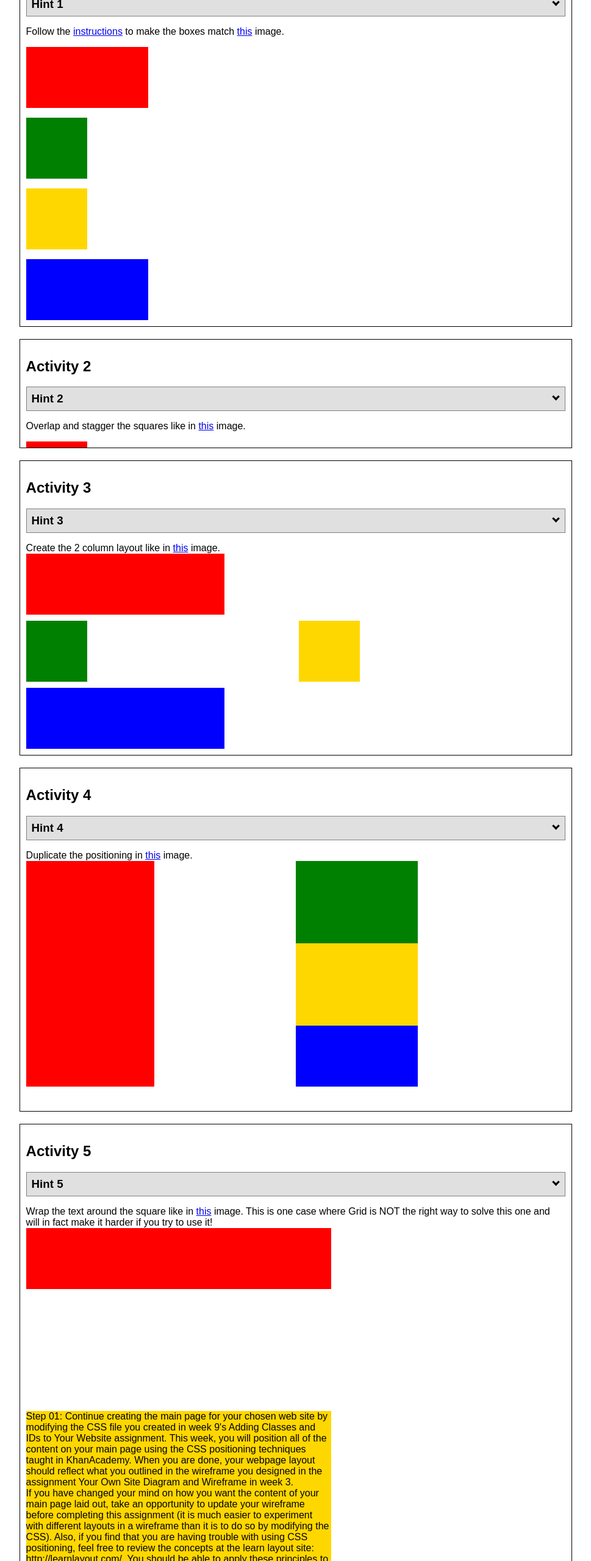
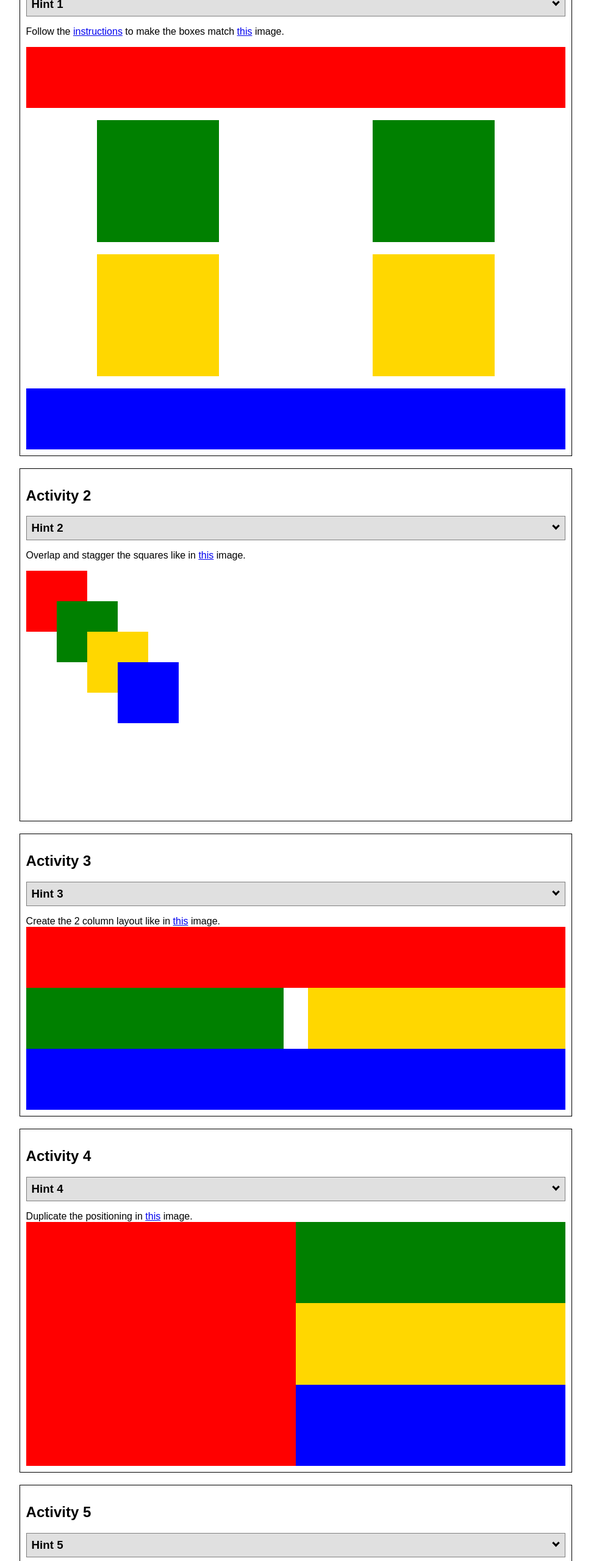
Before and after one commit to ochengevaristus/wdd130, a plain HTML site: page positioning.html in a window 1280 px wide. Shown: the part 240-2800 px from the top of the page at 61% size, without its empty margins (155-1124 px from the left). Drawn offline with Linux system fonts and the light colour scheme.

Commit message:
correction

```diff
--- a/positionstyles.css
+++ b/positionstyles.css
@@ -3,37 +3,36 @@
 .content1 {
   display: grid;
   grid-template-columns: 1fr 1fr;
-  grid-template-rows: repeat(4,100px) ;
-  grid-gap: 1em 1em;
+  justify-items:center;
+  grid-gap: 20px;
 
   /* This is the parent of the activity 1 boxes. */
 
 }
 .red1 {
-  width: 200px;
   height: 100px;
   background-color: red;
-  grid-area: 1 / 1 / 2 / 2;
+  width: 100%;
+  grid-column: 1/3;
 }
 .green1 {
-  width: 100px;
-  height: 100px;
+  width: 200px;
+  height: 200px;
   background-color: green;
-  grid-area: 2 /1 /2 /2;
+
 
 
 }
 .yellow1 {
-  width: 100px;
-  height: 100px;
+  width: 200px;
+  height: 200px;
   background-color: gold;
-  grid-area: 3/ 1/3/2;
 }
 .blue1 {
-  width: 200px;
+  width: 100%;
   height: 100px;
   background-color: blue;
-  grid-area: 4/1/4/2;
+  grid-column: 1/3
 }
 /* Activity 2 styles */
 .content2 {
@@ -44,75 +43,66 @@
   width: 100px;
   height: 100px;
   background-color: red;
-  z-index: 1;
-  position:absolute;
+  grid-column: 1/2;
 
 }
 .green2 {
   width: 100px;
   height: 100px;
   background-color: green;
-  z-index: 2;
-  position:absolute;
-  top: 50px;
-  left: 50px;
-
+  grid-column: 1/2;
+  position:relative;
+  left:50px;
+  top:-50px;
 }
 .yellow2 {
   width: 100px;
   height: 100px;
   background-color: gold;
-  z-index: 3;
-  position:absolute;
-  top: 100px;
-  left: 100px;
+  grid-column: 1/2;
+  position:relative;
+  left:100px;
+  top:-100px;
 }
 .blue2 {
   width: 100px;
   height: 100px;
   background-color: blue;
-  z-index: 4;
-  position:absolute;
-  top: 150px;
-  left: 150px;
+  position:relative;
+  left:150px;
+  top:-150px;
 }
 /* Activity 3 styles */
 .content3 {
   display: grid;
-  grid-template-columns: 1fr 1fr;
-  grid-template-rows: 1fr 1fr 1fr;
-  grid-gap: 10px;
-  object-fit: cover;
+  grid-template-columns:1fr 1fr;
+  justify-items: center;
+  grid-column-gap: 40px;
 
   /* This is the parent of the activity 3 boxes. */
 }
 .red3 {
-  width: 325px;
+  width: 100%;
   height: 100px;
   background-color: red;
-  grid-row: 1 / 2;
-  grid-column: 1 / 3;
+  grid-column: 1/3;
 }
 .green3 {
-  width: 100px;
+  width: 100%;
   height: 100px;
   background-color: green;
-  grid-row: 2 / 3;
-  grid-column: 1 / 2;
+  grid-column: 1/2;
 }
 .yellow3 {
-  width: 100px;
-  height: 100px;
+  width: 100%;
+  height: 100%;
   background-color: gold;
-  grid-row: 2 / 3;
-  grid-column: 2 / 3;
 }
 .blue3 {
-  width: 325px;
+  width: 100%;
   height: 100px;
   background-color: blue;
-  grid-row: 3 / 4;
-  grid-column: 1 / 3;
+  grid-column: 1/3;
 }
 /* Activity 4 styles */
 .content4 {
@@ -120,121 +110,101 @@
   height: 400px;
   display: grid;
   grid-template-columns: 1fr 1fr;
-  grid-template-rows: 1fr 1fr 1fr;
-  grid-gap: 0px;
-  -ms-grid-row-span: 0px;
+  justify-items:center;
 }
 .red4 {
-  width: 210px;
-  height: 370px;
+  width: 100%;
+  height: 300%;
   background-color: red;
-  grid-row: 1 / 4;
-  grid-column: 1 / 3;
 
 }
 .green4 {
-  width: 200px;
-  height: 135px;
+  width: 100%;
+  height: 1fr;
   background-color: green;
-  grid-row: 1 / 2;
-  grid-column: 2 / 3;
-
+  grid-column: 2/3
 }
 .yellow4 {
-  width: 200px;
-  height: 135px;
+  width: 100%;
+  height: 1fr;
   background-color: gold;
-  grid-row: 2 / 3;
-  grid-column: 2 / 3;
+  grid-column: 2/3
 
 }
 .blue4 {
-  width: 200px;
-  height: 100px;
+  width: 100%;
+  height: 1fr;
   background-color: blue;
-  grid-row: 3 / 4;
-  grid-column: 2 / 3;
+  grid-column: 2/3
 }
 /* Activity 5 styles */
 .content5 {
-  display: grid;
-  grid-template-columns: 1fr 1fr;
-  grid-template-rows: 1fr 1fr 1fr;
-  grid-gap: 0;
+  height: 400px;
   /* This is the parent of the activity 5 boxes. */
 
 }
 .red5 {
-  width: 500px;
-  height: 100px;
+  width: 100%;
+  height: 25%;
   background-color: red;
-  grid-row: 1 / 2;
-  grid-column: 1 / 3;
+  position: 250, 250;
 
 }
 .green5 {
-  width: 50px;
-  height: 50px;
-  float:left;
+  width: 18%;
+  height: 35%;
   background-color: green;
-  grid-row: 2 / 3;
-  grid-column: 1 / 3;
+  float: left;
 
 }
 .yellow5 {
-  width: 500px;
-  height: 300px;
+  width: 100%;
+  height: 50%;
   background-color: gold;
-  grid-row: 2 / 3;
-  grid-column: 1 / 3;
-  float: none;
 
 }
 .blue5 {
-  width: 500px;
-  height: 100px;
+  width: 100%;
+  height: 25%;
   background-color: blue;
-  grid-row: 3 / 4;
-  grid-column: 1 / 3;
 }
 /* Activity 6 styles */
 .content6 {
-  position: relative;
+  height:400px;
   /* This is the parent of the activity 6 boxes. */
 }
 .red6 {
-  width: 200px;
-  height: 100px;
+  width: 66%;
+  height: 30%;
   background-color: red;
-  z-index: 1;
-  position:absolute
+  position: 250, 250;
+  /* grid-column:1/3;
+  grid-row:1/3 */
 }
 .green6 {
-  width: 100px;
-  height: 100px;
+  width: 25%;
+  height: 35%;
   background-color: green;
-  z-index: 4;
-  position:absolute;
-  top: 150px;
-  left: 20px;
+  position:relative;
+  top:35%;
+  z-index:1;
 }
 .yellow6 {
-  width: 100px;
-  height: 150px;
-  background-color: gold;
-  z-index: 3;
-  position:absolute;
-  top: 150px;
-  left: 150px;
+  width: 40%;
+height: 65%;
+background-color: gold;
+position:relative;
+left: 75%;
+bottom:30%;
+z-index:1;
 }
 .blue6 {
-  width: 150px;
-  height: 150px;
-  background-color: blue;
-  z-index: 2;
-  position:absolute;
-  top: 50px;
-  left: 50px;
+  width: 70%;
+height: 70%;
+background-color: blue;
+position: relative;
+left:15%;
+bottom:110%;
 }
 
 
```
